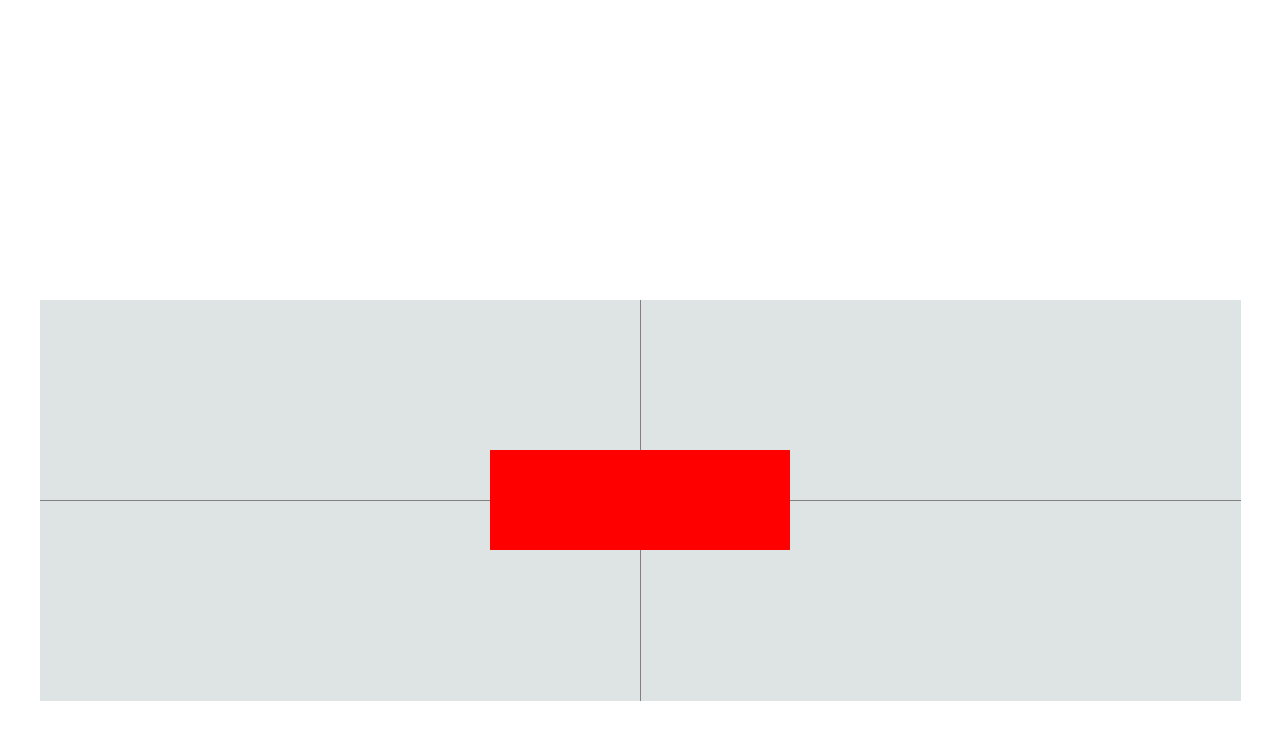
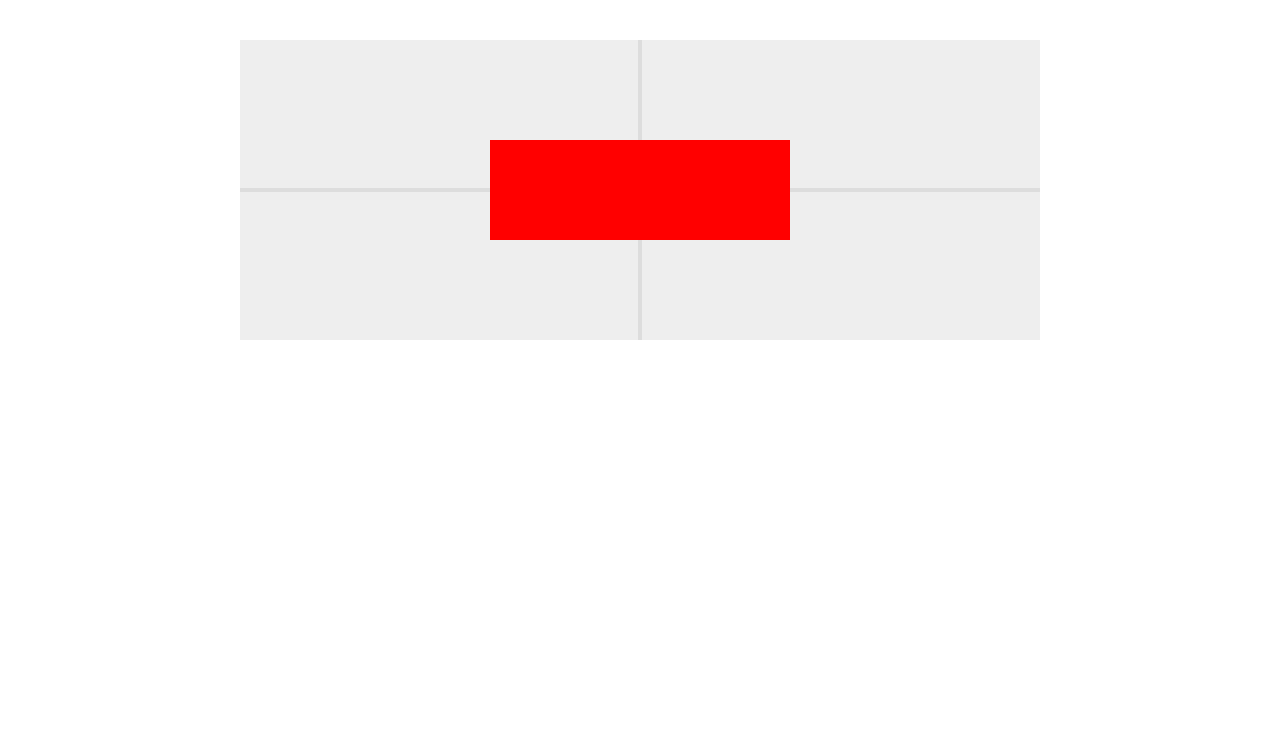
Before and after one commit to mohamedismail53/simple-HTML-CSS-JS-projects, a plain HTML site: page centering-elements-vertically-and-horizontally/index.html in a window 1280 px wide. Drawn offline with Linux system fonts and the light colour scheme.

Commit message:
added-anothor-solution-centering-elements-vertically-horizontally-challenge

```diff
--- a/centering-elements-vertically-and-horizontally/index.html
+++ b/centering-elements-vertically-and-horizontally/index.html
@@ -11,7 +11,7 @@
 
 <body>
     <main>
-        <div class="main-div">
+        <!-- <div class="main-div">
             <div class="quarter-div" id="first-quarter">
                 <div id="special"></div>
             </div>
@@ -20,6 +20,9 @@
         <div class="main-div">
             <div class="quarter-div" id="third-quarter"></div>
             <div class="quarter-div" id="fourth-quarter"></div>
+        </div> -->
+        <div class="box">
+            <div class="item"></div>
         </div>
     </main>
 </body>
--- a/centering-elements-vertically-and-horizontally/styles.css
+++ b/centering-elements-vertically-and-horizontally/styles.css
@@ -1,4 +1,4 @@
-body {
+/* body {
     display: flex;
     flex-direction: column;
     align-items: center;
@@ -44,4 +44,49 @@ div {
     left: 100%;
     top: 100%;
     transform: translate(-50%, -50%);
+} */
+
+* {
+    box-sizing: border-box;
+    margin: 0;
+    padding: 0;
 }
+
+.box {
+    background-color: #eee;
+    margin: 40px auto;
+    width: 800px;
+    height: 300px;
+    position: relative;
+    display: flex;
+    align-items: center;
+    justify-content: center;
+}
+
+.box::before {
+    width: 4px;
+    height: 100%;
+    margin: -2px;
+    left: 50%;
+}
+
+.box::after {
+    width: 100%;
+    height: 4px;
+    margin: -2px;
+    top: 50%;
+}
+
+.box::before,
+.box::after {
+    content: '';
+    position: absolute;
+    background-color: #ddd;
+}
+
+.item {
+    background-color: red;
+    width: 300px;
+    height: 100px;
+    z-index: 2;
+}
```
